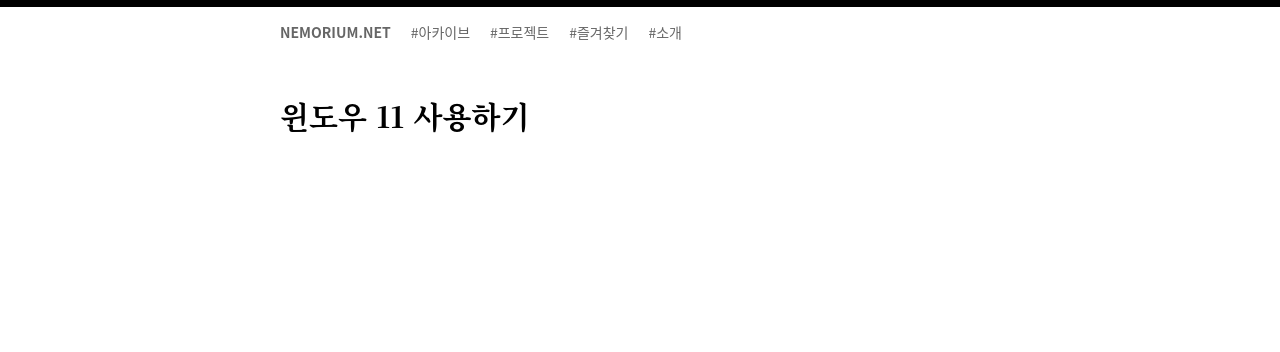
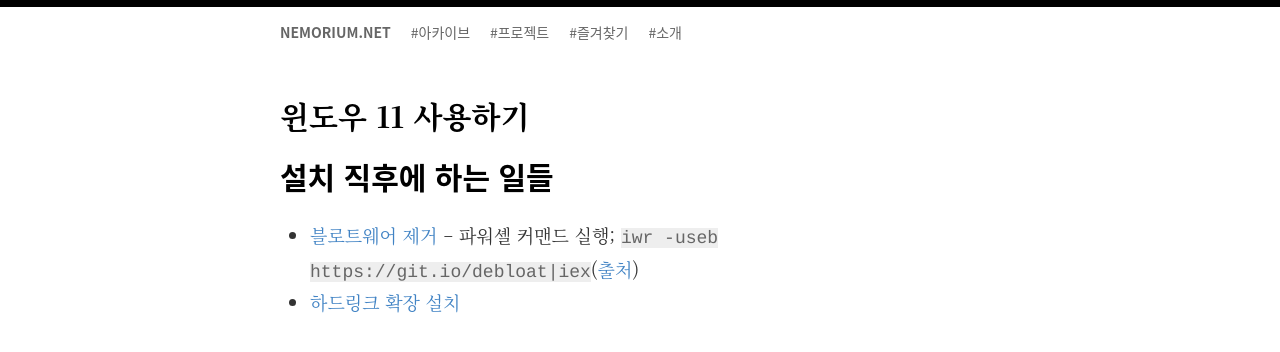
Before and after one commit to oxmhpark/oxmhpark, a Jekyll site: the page built from _pages/using-windows-11.md, in a window 1280 px wide. Shown: the top 352 px of the page. Built offline with Jekyll 4.4.1, drawn with Linux system fonts in a browser that asks for light colours.

Commit message:
+using-windows-11.md

```diff
--- a/_pages/using-windows-11.md
+++ b/_pages/using-windows-11.md
@@ -2,3 +2,9 @@
 title: "윈도우 11 사용하기"
 layout: page
 ---
+# 설치 직후에 하는 일들
+- [블로트웨어 제거][repo-debloat] -- 파워셸 커맨드 실행; `iwr -useb https://git.io/debloat|iex`([출처][repo-debloat])
+- [하드링크 확장 설치][home-hardlinkext]
+
+[repo-debloat]: https://github.com/Sycnex/Windows10Debloater/
+[home-hardlinkext]: https://schinagl.priv.at/nt/hardlinkshellext/hardlinkshellext.html
```
